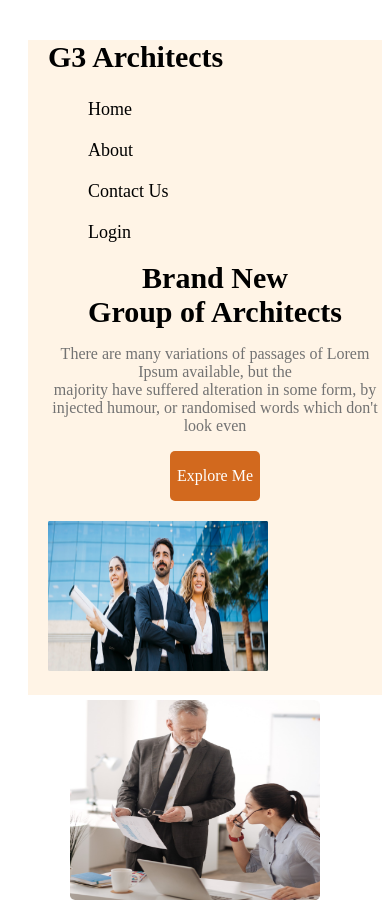
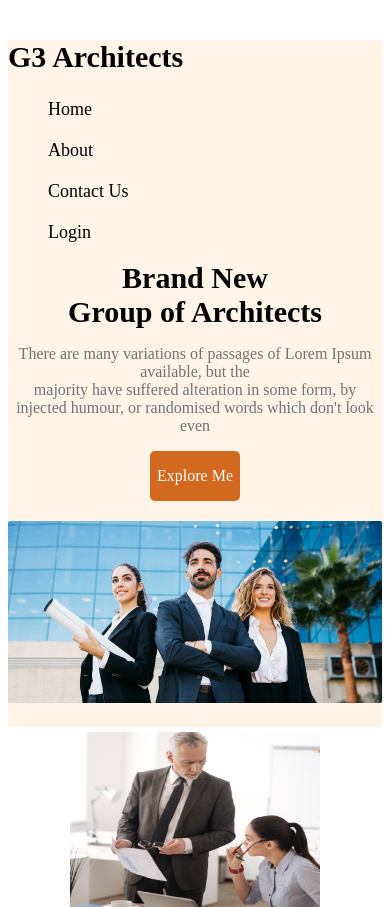
Before and after one commit to sohag0505/g3-architects, a plain HTML site: page index.html in a window 390 px wide. Shown: the top 907 px of the page. Drawn offline with Linux system fonts and the light colour scheme.

Commit message:
project done

```diff
--- a/style.css
+++ b/style.css
@@ -3,8 +3,7 @@
 nav {
     background: rgba(255, 144, 14, 0.1);
     padding-right: 200px;
-    margin-left: 180px;
-    padding-left: 20px;
+    padding-left: 200px;
 }
 
 p {
@@ -44,8 +43,7 @@ button {
 header {
     background: rgba(255, 144, 14, 0.1);
     padding-right: 200px;
-    margin-left: 180px;
-    padding-left: 20px;
+    padding-left: 200px;
 }
 
 .head-title {
@@ -344,8 +342,9 @@ footer small {
 
 @media screen and (max-width:576px) {
     nav {
-        margin-left: 20px;
+        margin-left: 0px;
         padding-right: 0;
+        padding-left: 0;
     }
     .nav {
         display: block;
@@ -361,8 +360,9 @@ footer small {
         margin-top: 20px;
     }
     header {
-        margin-left: 20px;
+        margin-left: 0px;
         padding-right: 0px;
+        padding-left: 0;
     }
     .head-title {
         margin-top: -18px;
@@ -372,8 +372,6 @@ footer small {
         font-size: 30px;
     }
     .banner img {
-        height: 150px;
-        width: 220px;
         margin-top: 20px;
         margin-bottom: 20px;
     }
@@ -465,3 +463,6 @@ footer small {
         padding: 5px;
     }
 }
+
+
+/* responsive media query for smart phn  end*/
```
